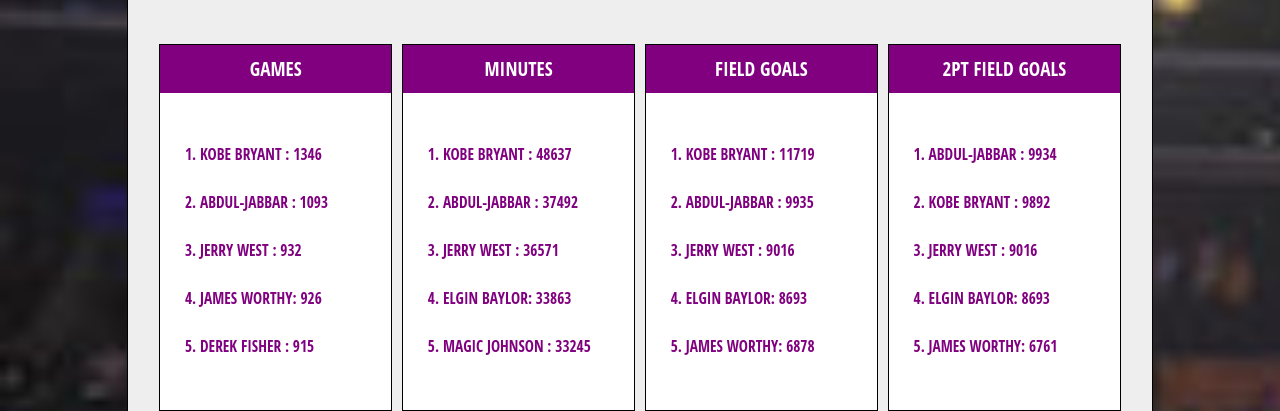
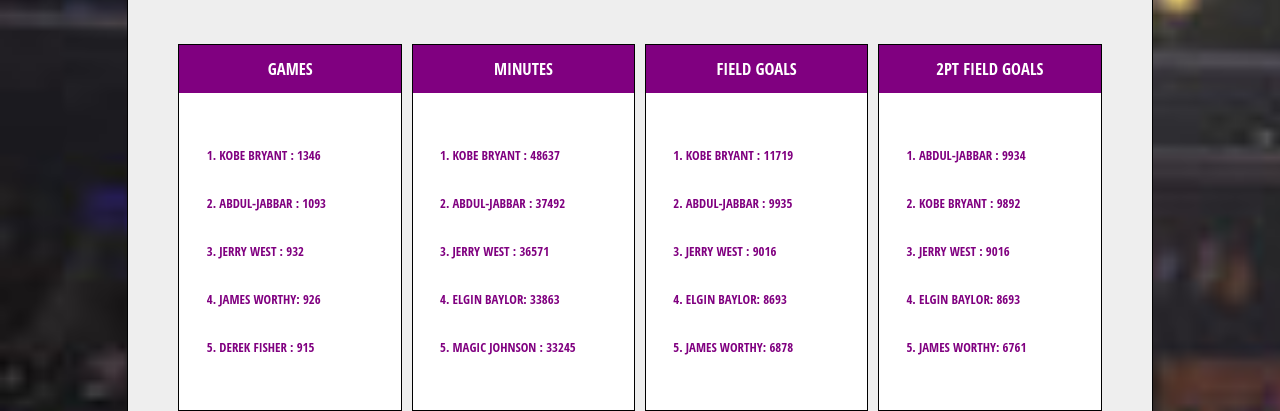
Before and after one commit to JonathanHew/LA-Lakers-Fanpage-Website, a plain HTML site: page stats.html in a window 1280 px wide. Shown: the part 541-952 px from the top of the page. Drawn offline with Linux system fonts and the light colour scheme.

Commit message:
Fixed font size bugs

```diff
--- a/Assets/CSS/site.css
+++ b/Assets/CSS/site.css
@@ -158,7 +158,7 @@ footer
 
 .rosterStats li
 {
-	font-size: 1.7vw;
+	font-size: 1.4vw;
 	color: white;
 }
 
@@ -293,21 +293,21 @@ footer
 .statBlock
 {
 	display: inline-block;
-	width: 24%;
+	width: 23%;
 	border: 1px black solid;
 	background-color: white;
 }
 
 .statBlock li
 {
-	font-size: 1.2vw;
+	font-size: 1.0vw;
 	text-align: left;
 }
 
 .statBlock h5
 {
 	font-family: 'Open Sans Condensed', sans-serif;
-	font-size: 1.5vw;
+	font-size: 1.3vw;
 	font-weight: 700;
 	line-height: 48px;
 	margin: 0;
```
Also changed, not shown: 2 other files.
